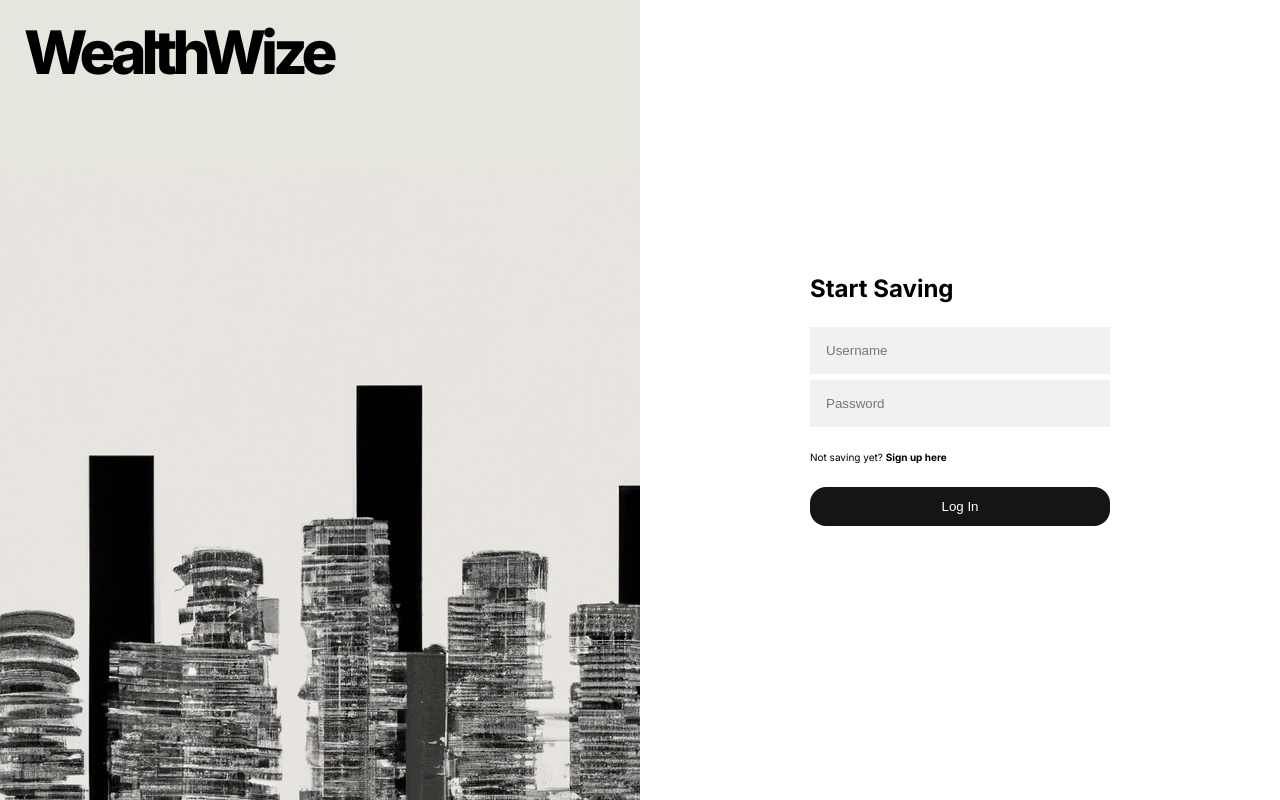
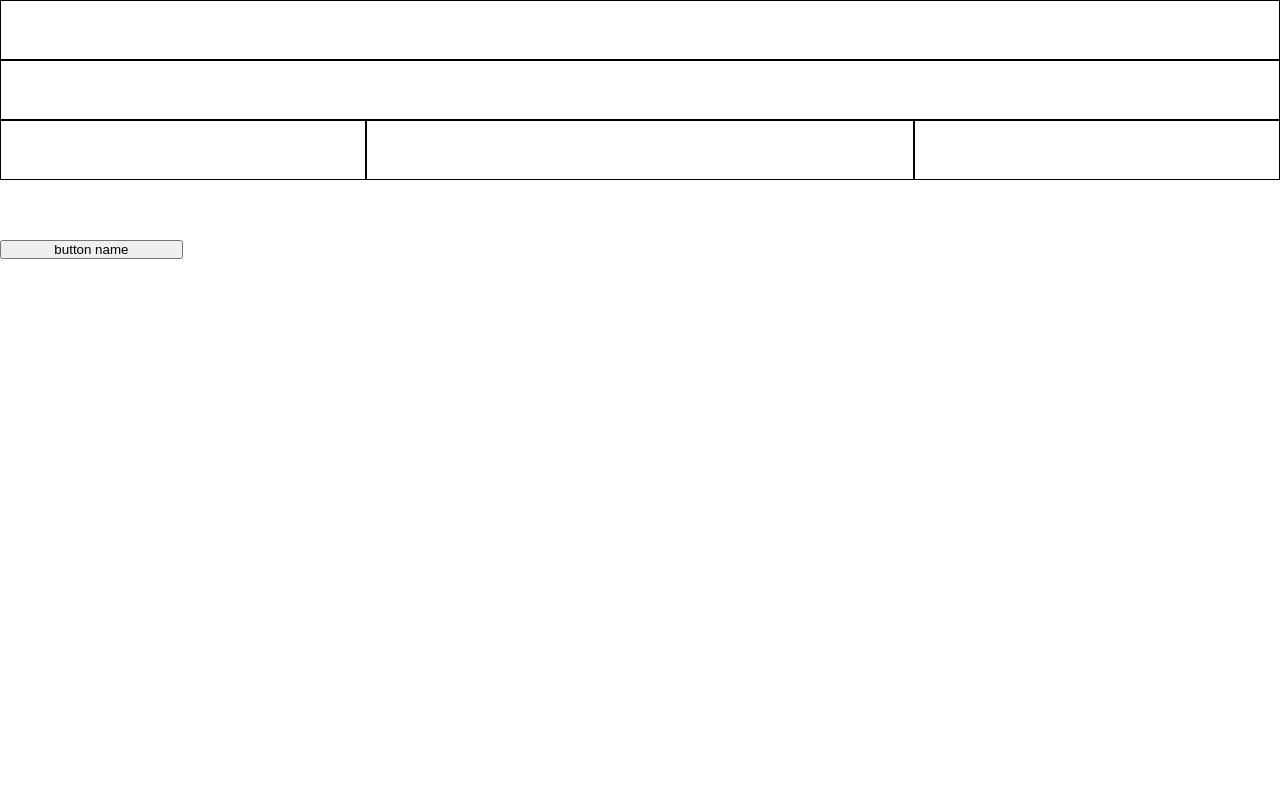
Before and after one commit to WealthWizer/WealthWize, a React (Create React App) app in the folder frontend/: page /dashboard in a window 1280 px wide. Built offline with nearby package versions, Linux system fonts and the light colour scheme.

Commit message:
set up app and css grid

```diff
--- a/frontend/src/App.js
+++ b/frontend/src/App.js
@@ -1,11 +1,26 @@
-import React from "react";
+import React,{useState} from "react";
 import LoginPage from "./pages/LoginPage";
+import {Routes,Route,BrowserRouter} from 'react-router-dom';
+import Dashboard from "./pages/dashboard";
+import Signup from "./pages/signup";
 import "./index.css";
 function App() {
+  const [isLoggedIn, setIsLoggedIn]= useState(false);
+  // const [isSignedUp, setisSignedUp]=useState(false);
+
+  //add authProvider later, might be unneccessary
   return (
-    <>
-      <LoginPage />
-    </>
+<>
+<BrowserRouter>
+      <Routes>
+
+      <Route path='/' element={<LoginPage/>}/>
+      <Route path='/dashboard' element={<Dashboard/>}/>
+      <Route path='/signup' element={<Signup/>}/>
+      </Routes>
+</BrowserRouter>
+</>
+
   );
 }
 
--- /dev/null
+++ b/frontend/src/pages/Budget.js
@@ -0,0 +1,10 @@
+import React, { useState } from 'react';
+
+const Budget =()=>{
+    return(
+        <div className='Budget'>
+
+        </div>
+    )
+}
+export default Budget;
--- /dev/null
+++ b/frontend/src/pages/Goals.js
@@ -0,0 +1,10 @@
+import React, { useState } from 'react';
+
+const Goals =()=>{
+    return(
+        <div className='Goals'>
+
+        </div>
+    )
+}
+export default Goals;
--- /dev/null
+++ b/frontend/src/pages/Overview.js
@@ -0,0 +1,10 @@
+import React, { useState } from 'react';
+
+const Overview =()=>{
+    return(
+        <div className='Overview'>
+
+        </div>
+    )
+}
+export default Overview;
--- /dev/null
+++ b/frontend/src/pages/Sidebar.js
@@ -0,0 +1,10 @@
+import React, { useState } from 'react';
+
+const Sidebar =()=>{
+    return(
+        <div className='Sidebar'>
+
+        </div>
+    )
+}
+export default Sidebar;
--- /dev/null
+++ b/frontend/src/pages/Transactions.js
@@ -0,0 +1,10 @@
+import React, { useState } from 'react';
+
+const Transactions =()=>{
+    return(
+        <div className='Transactions'>
+
+        </div>
+    )
+}
+export default Transactions;
--- /dev/null
+++ b/frontend/src/pages/dashboard.css
@@ -0,0 +1,27 @@
+.dashboard {
+    display: grid;
+    grid-template-columns: repeat(7, 1fr);
+    grid-template-rows: repeat(4, 1fr);
+    grid-column-gap: 0px;
+    grid-row-gap: 0px;
+    }
+    .Navbar { grid-area: 1 / 1 / 2 / 8;
+        border: 1px solid black;
+        height:60px;
+    }
+    .Overview{ grid-area: 2 / 1 / 3 / 8;
+        border: 1px solid black;
+        height:60px;
+    }
+    .Transactions { grid-area: 3 / 1 / 5 / 3;
+        border: 1px solid black;
+        height:60px;
+    }
+    .Budget { grid-area: 3 / 3 / 5 / 6;
+        border: 1px solid black;
+        height:60px;
+    }
+    .Goals { grid-area: 3 / 6 / 5 / 8;
+        border: 1px solid black;
+        height:60px;
+    }
--- /dev/null
+++ b/frontend/src/pages/dashboard.js
@@ -0,0 +1,29 @@
+import React, { useState } from 'react';
+import Navbar from './navbar.js';
+import Budget from './Budget.js';
+import Goals from './Goals.js';
+import Sidebar from './Sidebar.js';
+import Transactions from './Transactions.js';
+import Overview from './Overview.js';
+import './dashboard.css';
+
+const Dashboard = ()=>{
+
+
+    return(
+
+        <div className='dashboard'>
+        <Navbar className='Navbar'/>
+        <Overview className='Overview'/>
+        <Transactions className='Transactions'/>
+        <Budget className='Budget'/>
+        <Goals className='Goals'/>
+        <button id='sidebar buttons'> button name</button>
+        <Sidebar className='Sidebar'/>
+        </div>
+    )
+
+ }
+
+
+export default Dashboard;
--- /dev/null
+++ b/frontend/src/pages/navbar.js
@@ -0,0 +1,10 @@
+import React, { useState } from 'react';
+
+const Navbar =()=>{
+    return(
+        <div className='Navbar'>
+
+        </div>
+    )
+}
+export default Navbar;
--- /dev/null
+++ b/frontend/src/pages/signup.js
@@ -0,0 +1,10 @@
+import React, { useState } from 'react';
+
+const Signup =()=>{
+    return(
+        <div className='Signup'>
+
+        </div>
+    )
+}
+export default Signup;
--- a/package.json
+++ b/package.json
@@ -36,7 +36,7 @@
     "react-hook-form": "^7.45.0",
     "react-infinite-scroll-component": "^6.1.0",
     "react-multi-carousel": "^2.8.4",
-    "react-router-dom": "^6.14.0",
+    "react-router-dom": "^6.14.1",
     "react-select": "^5.7.3",
     "react-spinners": "^0.13.8",
     "uuid": "^9.0.0"
```
Also changed, not shown: 1 other file (tests, documents, lock files or other folders).
